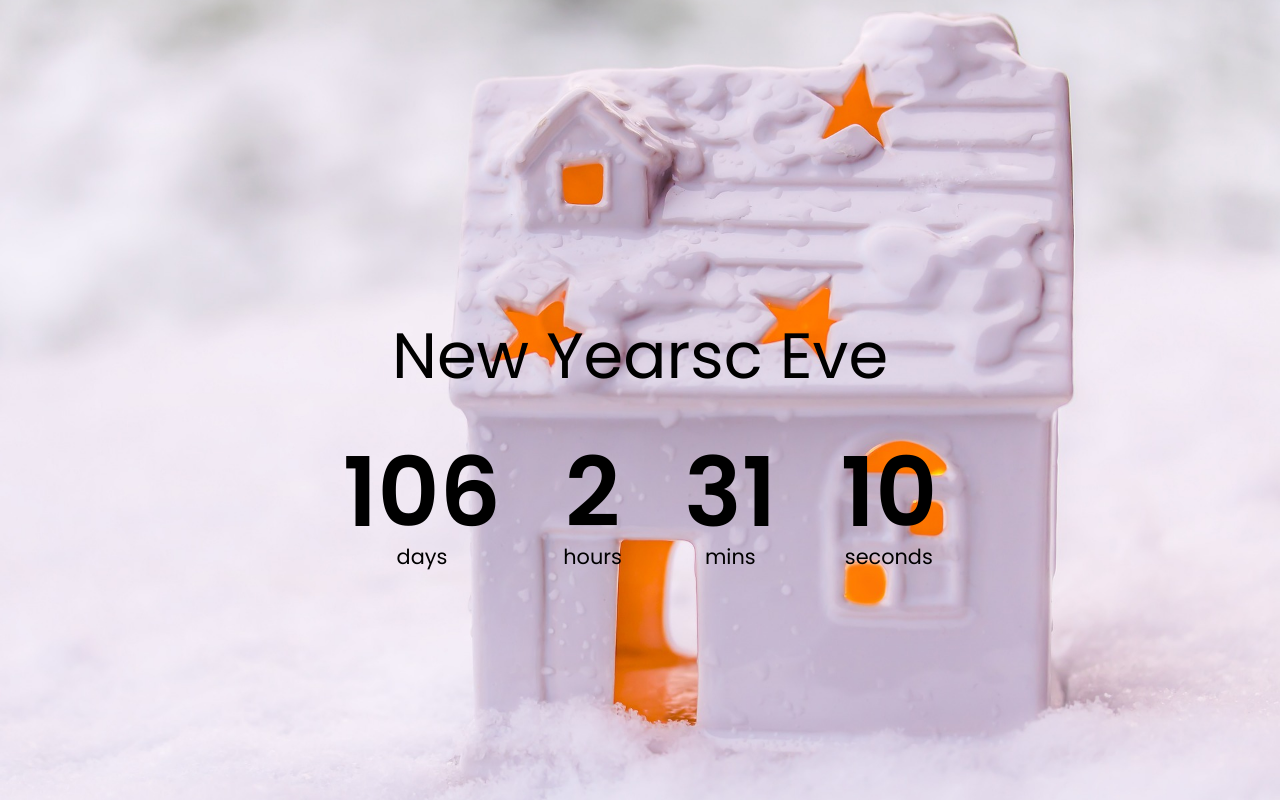
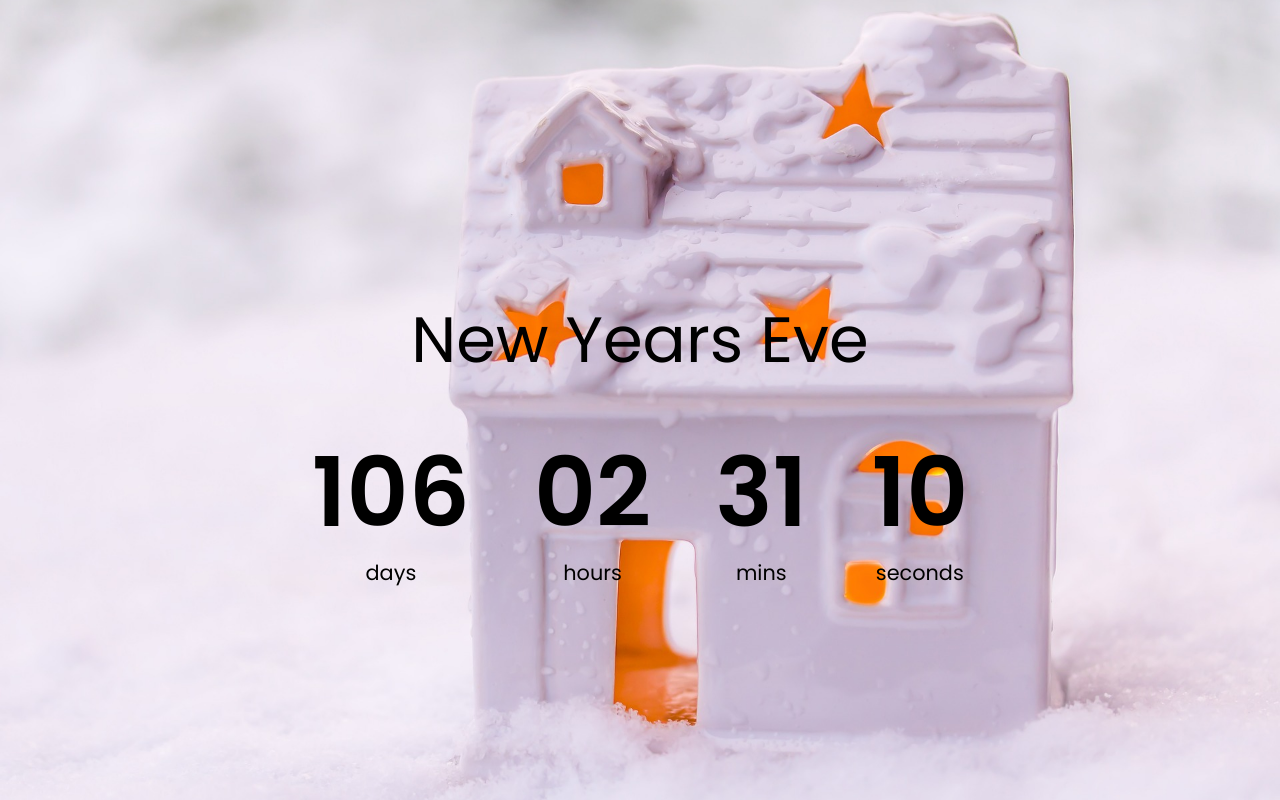
Before and after one commit to deepeshyadavrd/10-js-projects, a plain HTML site: page countdown-timer/index.html in a window 1280 px wide. Drawn offline with Linux system fonts and the light colour scheme.

Commit message:
final commit for this project, all done

```diff
--- a/countdown-timer/index.html
+++ b/countdown-timer/index.html
@@ -8,7 +8,7 @@
     <script src="script.js" defer></script>
 </head>
 <body>
-    <h1>New Yearsc Eve</h1>
+    <h1>New Years Eve</h1>
 
     <div class="countdown-container">
         <div class="countdown-el days-c">
--- a/countdown-timer/script.js
+++ b/countdown-timer/script.js
@@ -17,10 +17,14 @@ function countdown(){
     const seconds = Math.floor(totalSeconds) % 60;
 
     daysEl.innerHTML = days;
-    hoursEl.innerHTML = hours;
-    minsEl.innerHTML =  mins;
-    secondsEl.innerHTML = seconds;
+    hoursEl.innerHTML = formatTime(hours);
+    minsEl.innerHTML =  formatTime(mins);
+    secondsEl.innerHTML = formatTime(seconds);
     //console.log(days, hours, minutes, seconds);
+}
+
+function formatTime(time){
+    return time < 10 ? (`0${time}`) : time;
 }
 //initial call
 countdown();
--- a/countdown-timer/style.css
+++ b/countdown-timer/style.css
@@ -23,12 +23,15 @@ h1 {
 
 .countdown-container {
     display: flex;
+    flex-wrap: wrap;
+    align-items: center;
+    justify-content: center;
 }
 .big-text {
     font-weight: bold;
     font-size: 6rem;
     line-height: 1;
-    margin: 0 2rem;
+    margin: 1rem 2rem;
 }
 
 .countdown-el {
```
